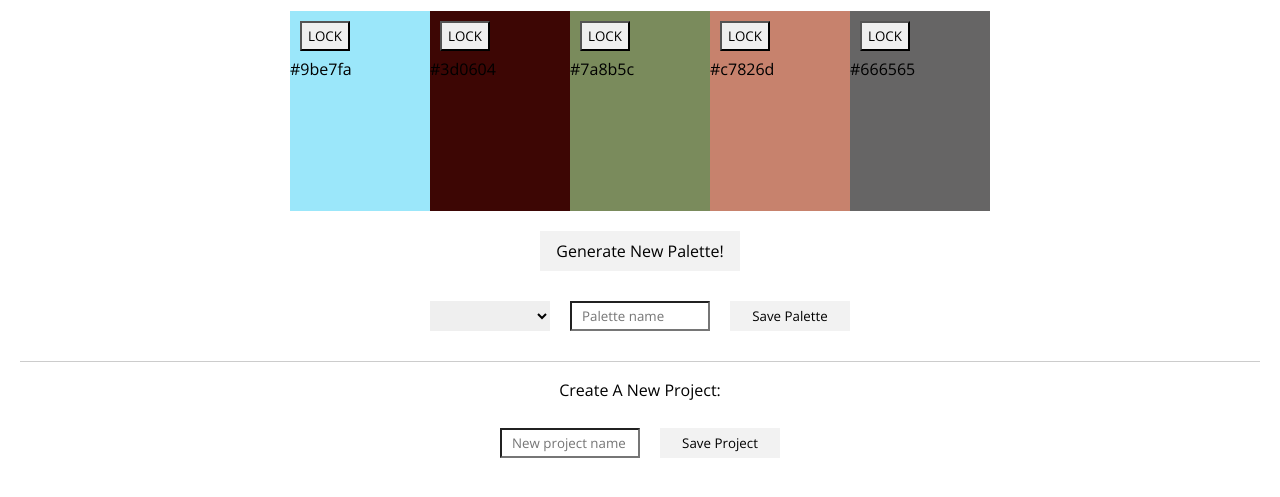
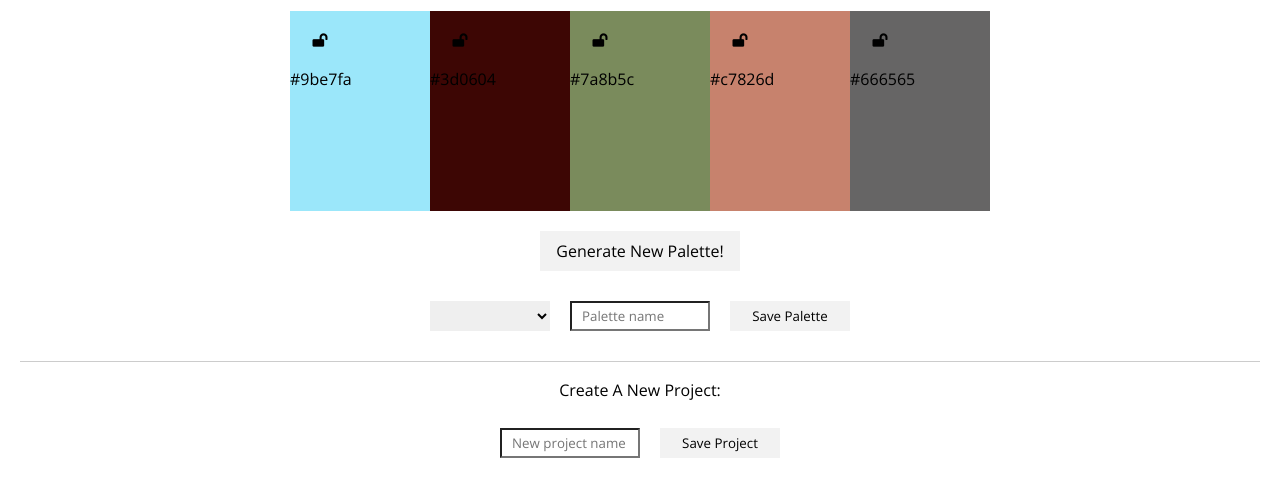
Before and after one commit to jjlljj/palette-picker, a website: page public/index.html in a window 1280 px wide. Shown: the part 71-568 px from the top of the page. Drawn offline with nearby package versions, Linux system fonts and the light colour scheme.

Commit message:
Add icon to color lock button, update initial style

```diff
--- a/public/css/style.css
+++ b/public/css/style.css
@@ -29,6 +29,14 @@ h1 {
 .color-card {
   width: 140px;
   height: 200px;
+}
+
+.color-lock-btn {
+  background: transparent;
+  border: none;
+  color: black;
+  height: 40px;
+  width: 40px;
 }
 
 .new-palette {
--- a/public/index.html
+++ b/public/index.html
@@ -3,6 +3,7 @@
 <head>
   <meta charset="UTF-8">
   <link href="https://fonts.googleapis.com/css?family=Open+Sans:400,700" rel="stylesheet">
+  <link href="https://use.fontawesome.com/releases/v5.0.8/css/all.css" rel="stylesheet">
   <link rel="stylesheet" href="css/reset.css">
   <link rel="stylesheet" href="css/style.css">
   <title>Palette Picker</title>
--- a/public/scripts/scripts.js
+++ b/public/scripts/scripts.js
@@ -4,7 +4,7 @@ const generatePalette = () => {
     let color = getRandomColor()
 
     colorPalette.push({color, lock: false})
-    renderColor(color)
+    renderColor({color})
   }
   toSto(colorPalette)
 }
@@ -21,25 +21,26 @@ const updatePalette = () => {
     }
   })
 
-  newPalette.map(color => renderColor(color.color))
+  newPalette.map(color => renderColor(color))
   toSto(newPalette)
 }
 
 const renderColor = color => {
   const colorsWrap = document.querySelector(".colors-wrap")
   const colorDiv = document.createElement("div")
+  const lockIcon = color.lock ? "fa-lock" : "fa-lock-open"
   colorDiv.setAttribute("class", "color-card")
-  colorDiv.setAttribute("style", `background-color: #${color}`)
+  colorDiv.setAttribute("style", `background-color: #${color.color}`)
 
   console.log(color)
   colorDiv.innerHTML = `
     <button
       type="button"
-      onClick="lockColor(event)"
-      name="${color}"
-      class="color-lock-btn"
-    >LOCK</button>
-    <h3>#${color}</h3>
+      onclick="lockColor(event)"
+      name="${color.color}"
+      class="color-lock-btn fas ${lockIcon}"
+    ></button>
+    <h3>#${color.color}</h3>
   `
   colorsWrap.appendChild(colorDiv)
 }
@@ -49,7 +50,6 @@ const lockColor = event => {
   const id = event.target.name
   const colorPalette = fromSto()
 
-
   const newPalette = colorPalette.map(color => {
     if (color.color === id) {
       return {...color, lock: !color.lock}
@@ -58,6 +58,8 @@ const lockColor = event => {
     }
   })
 
+  clearPalette()
+  newPalette.map(color => renderColor(color))
   toSto(newPalette)
 }
 
```
